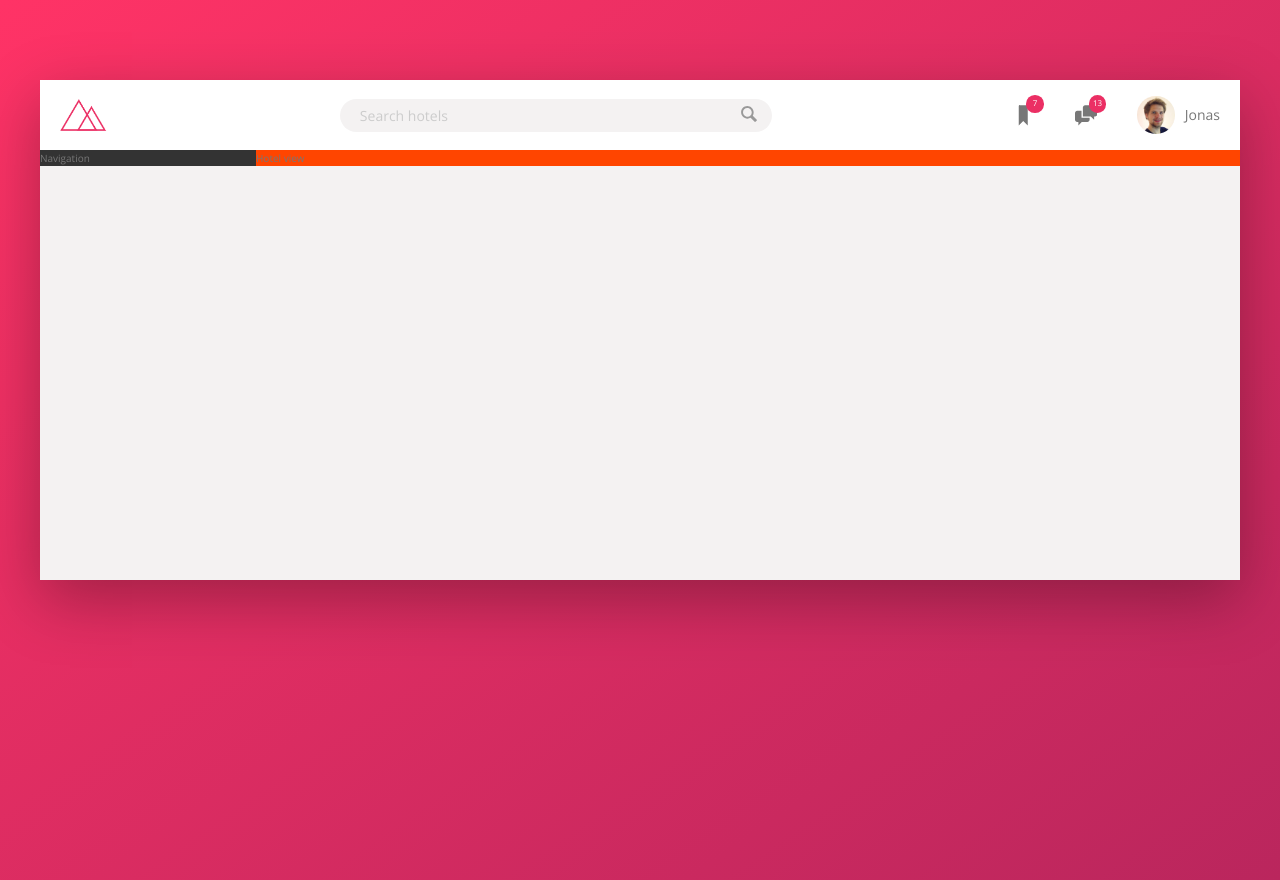
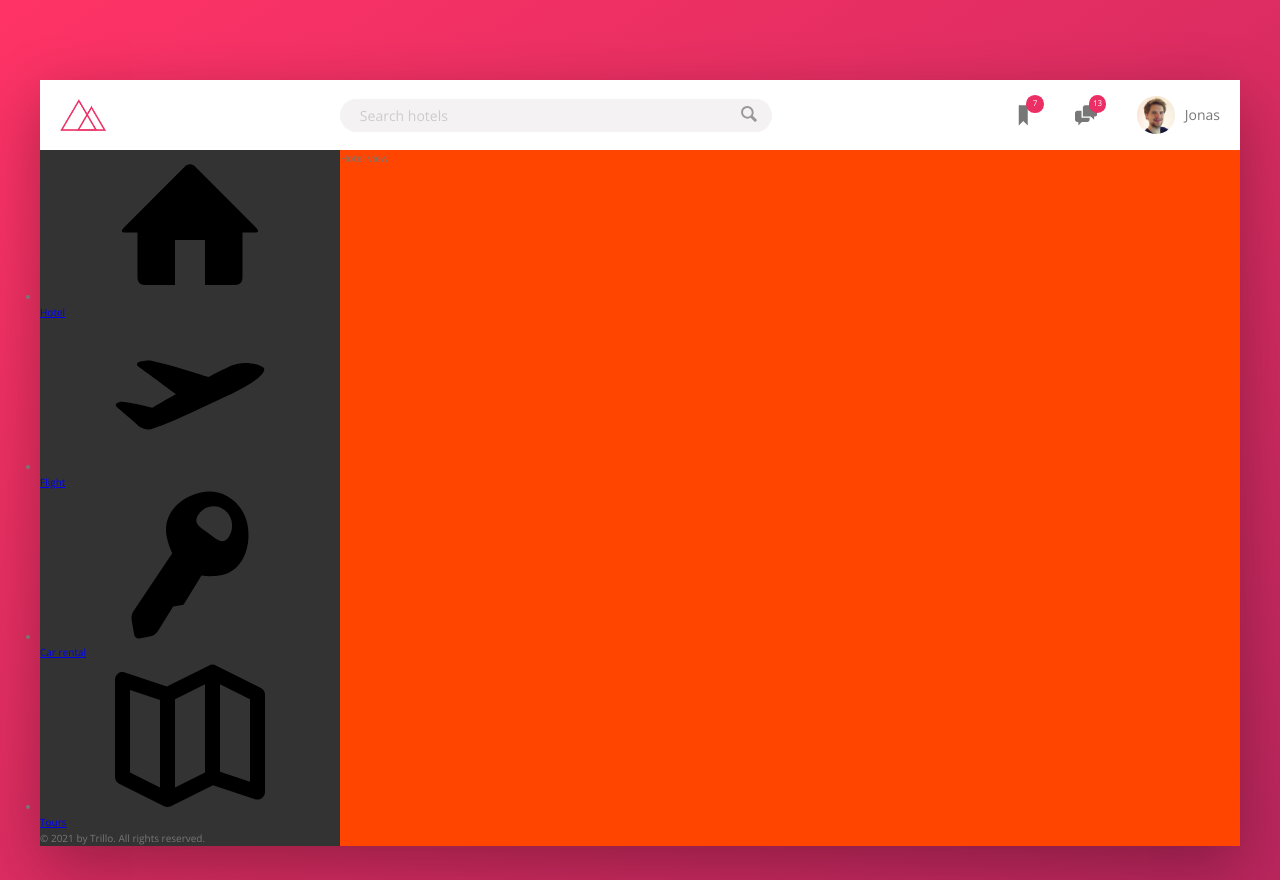
Before and after one commit to Misiogrzanka/FlexBox, a website: page index.html in a window 1280 px wide. Drawn offline with nearby package versions, Linux system fonts and the light colour scheme.

Commit message:
Started the development of side-nav

```diff
--- a/index.html
+++ b/index.html
@@ -56,7 +56,54 @@
 			</header>
 
 			<div class="content">
-				<nav class="sidebar">Navigation</nav>
+				<nav class="sidebar">
+					<ul class="side-nav">
+						<li class="side-nav__item">
+							<a href="#" class="side-nav__link">
+								<svg class="side-nav__icon">
+									<use xlink:href="img/sprite.svg#icon-home"></use>
+								</svg>
+								<span>Hotel</span>
+							</a>
+						</li>
+
+						<li class="side-nav__item">
+							<a href="#" class="side-nav__link">
+								<svg class="side-nav__icon">
+									<use xlink:href="img/sprite.svg#icon-aircraft-take-off"></use>
+								</svg>
+								<span>Flight</span>
+							</a>
+						</li>
+
+						<li class="side-nav__item">
+							<a href="#" class="side-nav__link">
+								<svg class="side-nav__icon">
+									<use xlink:href="img/sprite.svg#icon-key"></use>
+								</svg>
+								<span>Car rental</span>
+							</a>
+						</li>
+
+						<li class="side-nav__item">
+							<a href="#" class="side-nav__link">
+								<svg class="side-nav__icon">
+									<use xlink:href="img/sprite.svg#icon-map"></use>
+								</svg>
+								<span>Tours</span>
+							</a>
+						</li>
+
+					</ul>
+
+					<div class="legal">
+						&copy; 2021 by Trillo. All rights reserved.
+					</div>
+				</nav>
+
+
+
+
 				<main class="hotel-view">Hotel view</main>
 			</div>
 		</div>
```
